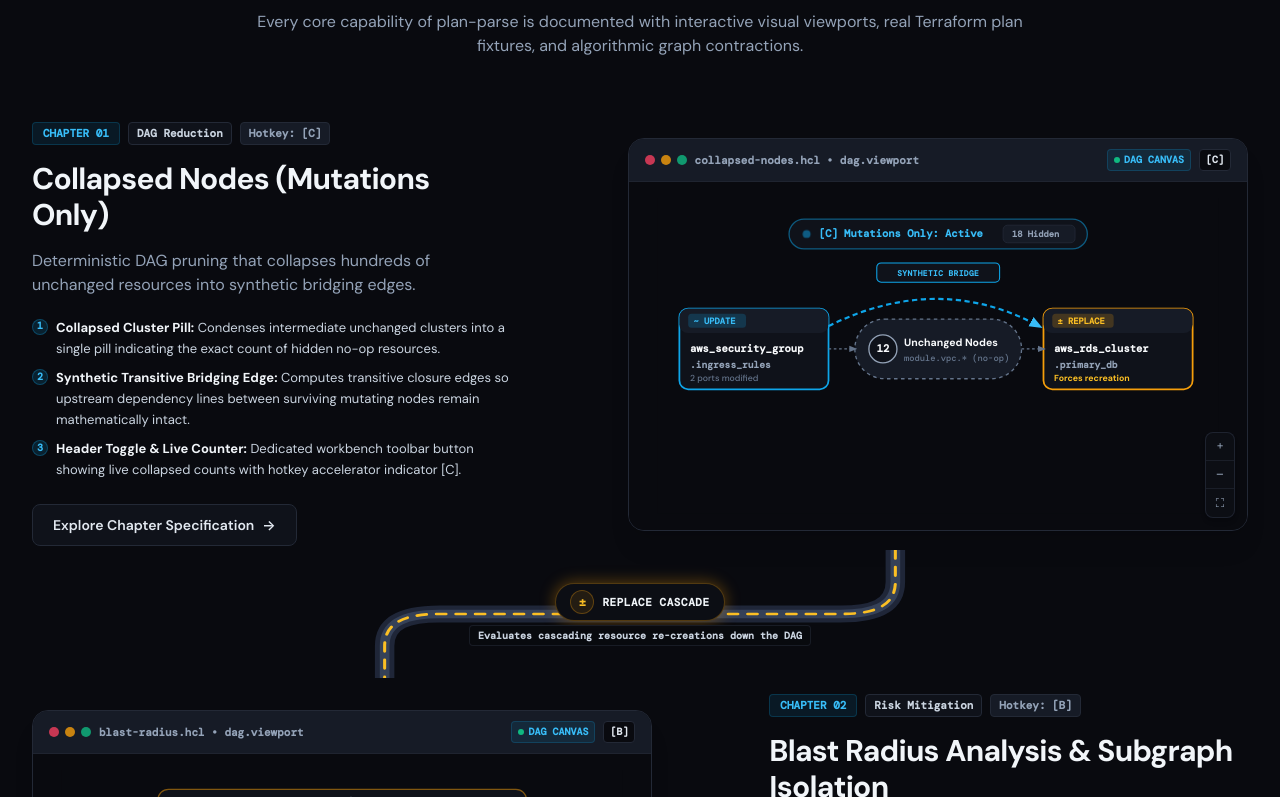
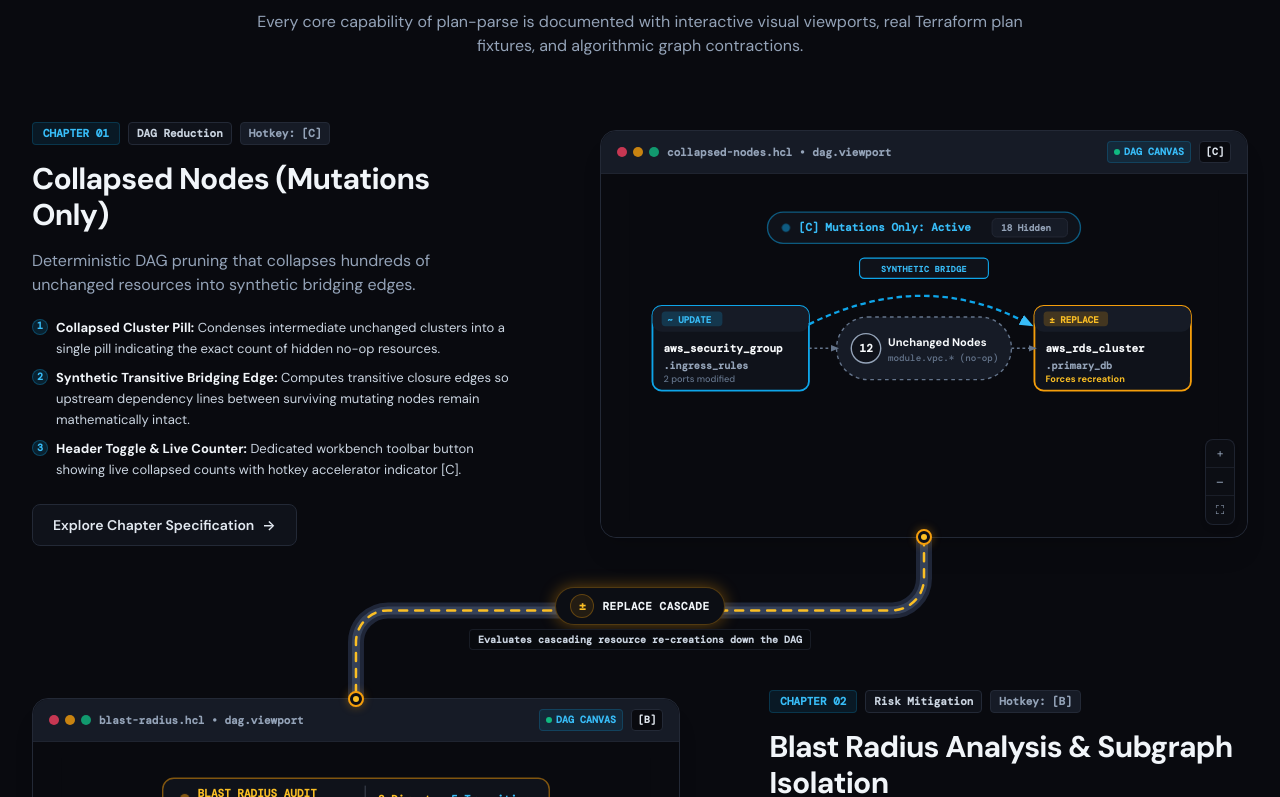
Before and after one commit to AatirNadim/plan-parse, a Next.js app in the folder landing/: page / in a window 1280 px wide. Shown: the part 1583-2380 px from the top of the page. Built offline with nearby package versions, Linux system fonts and the light colour scheme; a web font is replaced by a local one.

Commit message:
feat: enhance FeatureFlowSection with dynamic conduit paths and improved layout for visual aids

```diff
--- a/landing/components/FeatureFlowSection.js
+++ b/landing/components/FeatureFlowSection.js
@@ -1,6 +1,6 @@
 "use client";
 
-import React from "react";
+import React, { useState, useEffect, useRef, useCallback } from "react";
 import Link from "next/link";
 import { FEATURES } from "../lib/features-data";
 import FeatureCleanVisual from "./FeatureCleanVisuals";
@@ -99,30 +99,32 @@ const FLOW_TRANSITIONS = [
  * - Midpoint action node badge with semantic symbol (+, -, ~, ±, ⇲)
  * - Responsive: S-curve across columns on desktop, straight spine on mobile
  */
-function FlowConduit({ transition, isEvenToOdd }) {
+function FlowConduit({ transition, isEvenToOdd, index, hasDynamicPath }) {
   // isEvenToOdd: true = from right column (~71%) to left column (~29%)
   // false = from left column (~29%) to right column (~71%)
   const startX = isEvenToOdd ? 710 : 290;
   const endX = isEvenToOdd ? 290 : 710;
 
-  // SVG curved path: vertical drop -> smooth horizontal elbow -> crossbar -> smooth vertical elbow -> exit drop
+  // Extended fallback SVG curved path (visible when dynamic path is not yet computed, e.g. SSR)
   const pathD = isEvenToOdd
-    ? "M 710 0 V 30 C 710 54, 690 60, 665 60 H 335 C 310 60, 290 66, 290 90 V 120"
-    : "M 290 0 V 30 C 290 54, 310 60, 335 60 H 665 C 690 60, 710 66, 710 90 V 120";
+    ? "M 710 -40 V 30 C 710 54, 690 60, 665 60 H 335 C 310 60, 290 66, 290 90 V 160"
+    : "M 290 -40 V 30 C 290 54, 310 60, 335 60 H 665 C 690 60, 710 66, 710 90 V 160";
 
   return (
-    <div className="relative w-full h-24 sm:h-28 lg:h-32 my-1 flex items-center justify-center select-none">
-      {/* Desktop Curved Flow (lg and above) */}
-      <div className="hidden lg:block absolute inset-0 w-full h-full pointer-events-none">
+    <div className="relative w-full h-24 sm:h-28 lg:h-32 flex items-center justify-center select-none overflow-visible">
+      {/* Desktop Curved Flow (Fallback for SSR / before mount) */}
+      {!hasDynamicPath && (
+        <div className="hidden lg:block absolute inset-0 w-full h-full pointer-events-none overflow-visible">
           <svg
             viewBox="0 0 1000 120"
             fill="none"
             preserveAspectRatio="none"
-          className="w-full h-full"
+            className="w-full h-full overflow-visible"
           >
             {/* Outer Casing Track (Dark obsidian / slate casing from BrandLogo) */}
             <path
               d={pathD}
+              fill="none"
               className="stroke-[#1F2638] dark:stroke-[#1F2638] light:stroke-[#CBD5E1]"
               strokeWidth="16"
               strokeLinecap="round"
@@ -131,6 +133,7 @@ function FlowConduit({ transition, isEvenToOdd }) {
             {/* Intermediate Track Border Outline */}
             <path
               d={pathD}
+              fill="none"
               className="stroke-[#3B4861] dark:stroke-[#3B4861] light:stroke-[#94A3B8]"
               strokeWidth="8"
               strokeLinecap="round"
@@ -140,6 +143,7 @@ function FlowConduit({ transition, isEvenToOdd }) {
             {/* Inner Glowing Conduit Wire (Animated Dashed Pulse) */}
             <path
               d={pathD}
+              fill="none"
               stroke={transition.strokeColor}
               strokeWidth="2.5"
               strokeDasharray="8 8"
@@ -148,9 +152,10 @@ function FlowConduit({ transition, isEvenToOdd }) {
             />
           </svg>
         </div>
+      )}
 
       {/* Mobile & Tablet Vertical Center Spine (< lg) */}
-      <div className="lg:hidden absolute inset-0 flex items-center justify-center pointer-events-none">
+      <div className="lg:hidden absolute -top-4 -bottom-4 inset-x-0 flex items-center justify-center pointer-events-none">
         <div className="h-full w-4 bg-[#1F2638] dark:bg-[#1F2638] light:bg-[#CBD5E1] rounded-full flex items-center justify-center">
           <div
             className="h-full w-0.5 border-l-2 border-dashed animate-flow-pulse"
@@ -160,7 +165,10 @@ function FlowConduit({ transition, isEvenToOdd }) {
       </div>
 
       {/* Center Action Node Badge (Embedded on the Conduit) */}
-      <div className="relative z-10 flex flex-col items-center">
+      <div
+        id={`transition-badge-${index}`}
+        className="relative z-20 flex flex-col items-center pt-4"
+      >
         <div
           className={`flex items-center space-x-2 px-3.5 py-1.5 rounded-full border ${transition.badgeBorder} bg-workbench-panel dark:bg-[#0C0E14] light:bg-white shadow-lg transition-transform hover:scale-105 cursor-default`}
           style={{
@@ -192,16 +200,50 @@ function FlowConduit({ transition, isEvenToOdd }) {
 /**
  * Workstation Viewport Frame:
  * Visual aid card embedding the high-DPI vector SVG diagram inside an authentic IDE canvas.
+ * Now equipped with top and bottom docking ports for seamless pipeline conduit connectivity.
  */
-function WorkstationViewport({ feature, isLeftOnDesktop }) {
+function WorkstationViewport({
+  feature,
+  index,
+  isLeftOnDesktop,
+  showTopPort,
+  showBottomPort,
+  topTransition,
+  bottomTransition,
+}) {
   return (
     <div
-      className={`relative group rounded-2xl border border-slate-200 dark:border-workbench-border bg-white dark:bg-[#0C0E15] shadow-xl hover:shadow-2xl hover:border-sky-500/40 transition-all duration-300 overflow-hidden w-full max-w-[90%] mx-auto ${
+      className={`relative group rounded-2xl border border-slate-200 dark:border-workbench-border bg-white dark:bg-[#0C0E15] shadow-xl hover:shadow-2xl hover:border-sky-500/40 transition-all duration-300 w-full max-w-[94%] mx-auto ${
         isLeftOnDesktop ? "lg:mr-auto lg:ml-0" : "lg:ml-auto lg:mr-0"
       }`}
     >
+      {/* Top Connector Port (Dock Node) */}
+      {showTopPort && (
+        <div
+          id={`viewport-dock-top-${index}`}
+          className="absolute top-0 left-1/2 -translate-x-1/2 -translate-y-1/2 z-30 flex items-center justify-center pointer-events-none"
+        >
+          <span
+            className="absolute w-5 h-5 rounded-full animate-ping opacity-25"
+            style={{ backgroundColor: topTransition?.strokeColor || "#38BDF8" }}
+          />
+          <span
+            className="w-4 h-4 rounded-full border-2 bg-white dark:bg-[#0C0E15] shadow-lg flex items-center justify-center transition-all duration-300 group-hover:scale-110"
+            style={{
+              borderColor: topTransition?.borderColor || "#38BDF8",
+              boxShadow: `0 0 10px ${topTransition?.glowColor || "rgba(56,189,248,0.6)"}`,
+            }}
+          >
+            <span
+              className="w-1.5 h-1.5 rounded-full"
+              style={{ backgroundColor: topTransition?.strokeColor || "#38BDF8" }}
+            />
+          </span>
+        </div>
+      )}
+
       {/* Viewport macOS/IDE Window Header */}
-      <div className="flex items-center justify-between px-4 py-2.5 border-b border-slate-200 dark:border-workbench-border/70 bg-slate-100 dark:bg-[#161B26] text-xs font-mono select-none">
+      <div className="flex items-center justify-between px-4 py-2.5 rounded-t-2xl border-b border-slate-200 dark:border-workbench-border/70 bg-slate-100 dark:bg-[#161B26] text-xs font-mono select-none">
         {/* Window controls & file path */}
         <div className="flex items-center space-x-2">
           <div className="flex items-center space-x-1.5">
@@ -227,7 +269,7 @@ function WorkstationViewport({ feature, isLeftOnDesktop }) {
       </div>
 
       {/* Viewport Canvas Body (100% Solid Background, Zero Dots) */}
-      <div className="relative aspect-[16/9] w-full overflow-hidden bg-[#F8FAFC] dark:bg-[#090A0F] flex items-center justify-center">
+      <div className="relative aspect-[16/9] w-full rounded-b-2xl overflow-hidden bg-[#F8FAFC] dark:bg-[#090A0F] flex items-center justify-center">
         {/* Clean, Focused Visual Aid (Zero Numbered Pins, Minimal Overwhelm) */}
         <div className="relative z-10 w-full h-full p-2 sm:p-4 transition-transform duration-500 group-hover:scale-[1.01] flex items-center justify-center">
           <FeatureCleanVisual featureId={feature.id} />
@@ -258,6 +300,31 @@ function WorkstationViewport({ feature, isLeftOnDesktop }) {
           </button>
         </div>
       </div>
+
+      {/* Bottom Connector Port (Dock Node) */}
+      {showBottomPort && (
+        <div
+          id={`viewport-dock-bottom-${index}`}
+          className="absolute bottom-0 left-1/2 -translate-x-1/2 translate-y-1/2 z-30 flex items-center justify-center pointer-events-none"
+        >
+          <span
+            className="absolute w-5 h-5 rounded-full animate-ping opacity-25"
+            style={{ backgroundColor: bottomTransition?.strokeColor || "#38BDF8" }}
+          />
+          <span
+            className="w-4 h-4 rounded-full border-2 bg-white dark:bg-[#0C0E15] shadow-lg flex items-center justify-center transition-all duration-300 group-hover:scale-110"
+            style={{
+              borderColor: bottomTransition?.borderColor || "#38BDF8",
+              boxShadow: `0 0 10px ${bottomTransition?.glowColor || "rgba(56,189,248,0.6)"}`,
+            }}
+          >
+            <span
+              className="w-1.5 h-1.5 rounded-full"
+              style={{ backgroundColor: bottomTransition?.strokeColor || "#38BDF8" }}
+            />
+          </span>
+        </div>
+      )}
     </div>
   );
 }
@@ -335,6 +402,113 @@ function FeatureEditorial({ feature, index }) {
  * Replaces the static 3x2 card grid with an alternating, connected DAG pipeline flow.
  */
 export default function FeatureFlowSection() {
+  const pipelineRef = useRef(null);
+  const [conduitPaths, setConduitPaths] = useState([]);
+  const [isMounted, setIsMounted] = useState(false);
+
+  const updatePaths = useCallback(() => {
+    if (!pipelineRef.current) return;
+    const containerRect = pipelineRef.current.getBoundingClientRect();
+
+    const newPaths = [];
+    for (let i = 0; i < FEATURES.length - 1; i++) {
+      const fromEl = document.getElementById(`viewport-dock-bottom-${i}`);
+      const toEl = document.getElementById(`viewport-dock-top-${i + 1}`);
+      const badgeEl = document.getElementById(`transition-badge-${i}`);
+
+      if (fromEl && toEl) {
+        const fromRect = fromEl.getBoundingClientRect();
+        const toRect = toEl.getBoundingClientRect();
+
+        const startX = fromRect.left + fromRect.width / 2 - containerRect.left;
+        const startY = fromRect.top + fromRect.height / 2 - containerRect.top;
+
+        const endX = toRect.left + toRect.width / 2 - containerRect.left;
+        const endY = toRect.top + toRect.height / 2 - containerRect.top;
+
+        let midY;
+        if (badgeEl) {
+          const badgeRect = badgeEl.getBoundingClientRect();
+          midY = badgeRect.top + badgeRect.height / 2 - containerRect.top;
+        } else {
+          midY = (startY + endY) / 2;
+        }
+
+        const isRightToLeft = startX > endX;
+        const dx = Math.abs(endX - startX);
+
+        // Radius for smooth elbows
+        const r = Math.min(
+          32,
+          Math.max(12, dx / 4),
+          Math.max(8, (midY - startY) * 0.7),
+          Math.max(8, (endY - midY) * 0.7)
+        );
+        const dir = isRightToLeft ? -1 : 1;
+
+        let d = "";
+        if (dx < 30) {
+          d = `M ${startX} ${startY} V ${endY}`;
+        } else {
+          d =
+            `M ${startX} ${startY} ` +
+            `V ${midY - r} ` +
+            `C ${startX} ${midY - r * 0.45}, ${startX + dir * r * 0.45} ${midY}, ${startX + dir * r} ${midY} ` +
+            `H ${endX - dir * r} ` +
+            `C ${endX - dir * r * 0.45} ${midY}, ${endX} ${midY + r * 0.45}, ${endX} ${midY + r} ` +
+            `V ${endY}`;
+        }
+
+        newPaths.push({
+          index: i,
+          transition: FLOW_TRANSITIONS[i],
+          d,
+          startX,
+          startY,
+          endX,
+          endY,
+          midY,
+        });
+      }
+    }
+    setConduitPaths(newPaths);
+  }, []);
+
+  useEffect(() => {
+    setIsMounted(true);
+    updatePaths();
+
+    let ro = null;
+    if (typeof ResizeObserver !== "undefined" && pipelineRef.current) {
+      ro = new ResizeObserver(() => {
+        updatePaths();
+      });
+      ro.observe(pipelineRef.current);
+    }
+
+    const handleResize = () => {
+      updatePaths();
+    };
+
+    window.addEventListener("resize", handleResize);
+
+    if (typeof document !== "undefined" && document.fonts && document.fonts.ready) {
+      document.fonts.ready.then(() => {
+        updatePaths();
+      });
+    }
+
+    const timer1 = setTimeout(updatePaths, 100);
+    const timer2 = setTimeout(updatePaths, 500);
+
+    return () => {
+      if (ro) ro.disconnect();
+      window.removeEventListener("resize", handleResize);
+      clearTimeout(timer1);
+      clearTimeout(timer2);
+    };
+  }, [updatePaths]);
+
   return (
     <section className="pt-8 relative" id="features">
       {/* Section Header */}
@@ -352,6 +526,50 @@ export default function FeatureFlowSection() {
       </div>
 
       {/* Connected Flow Pipeline */}
+      <div className="relative" ref={pipelineRef}>
+        {/* Dynamic Exact Pipeline SVG Layer (Desktop) */}
+        {isMounted && conduitPaths.length > 0 && (
+          <svg
+            className="hidden lg:block absolute inset-0 w-full h-full pointer-events-none z-10 overflow-visible"
+            fill="none"
+            aria-hidden="true"
+          >
+            {conduitPaths.map((item) => (
+              <g key={item.index} fill="none">
+                {/* Outer Casing Track */}
+                <path
+                  d={item.d}
+                  fill="none"
+                  className="stroke-[#1F2638] dark:stroke-[#1F2638] light:stroke-[#CBD5E1]"
+                  strokeWidth="16"
+                  strokeLinecap="round"
+                  strokeLinejoin="round"
+                />
+                {/* Intermediate Track Border Outline */}
+                <path
+                  d={item.d}
+                  fill="none"
+                  className="stroke-[#3B4861] dark:stroke-[#3B4861] light:stroke-[#94A3B8]"
+                  strokeWidth="8"
+                  strokeLinecap="round"
+                  strokeLinejoin="round"
+                  opacity="0.8"
+                />
+                {/* Inner Glowing Conduit Wire (Animated Dashed Pulse) */}
+                <path
+                  d={item.d}
+                  fill="none"
+                  stroke={item.transition.strokeColor}
+                  strokeWidth="2.5"
+                  strokeDasharray="8 8"
+                  strokeLinecap="round"
+                  className="animate-flow-pulse"
+                />
+              </g>
+            ))}
+          </svg>
+        )}
+
         <div className="space-y-4">
           {FEATURES.map((feature, idx) => {
             // Alternating layout: even indices have Editorial on Left & Viewport on Right;
@@ -371,14 +589,30 @@ export default function FeatureFlowSection() {
                       </div>
                       {/* Right: Viewport Card (Cols 6-12) */}
                       <div className="lg:col-span-7 order-1 lg:order-2">
-                      <WorkstationViewport feature={feature} isLeftOnDesktop={false} />
+                        <WorkstationViewport
+                          feature={feature}
+                          index={idx}
+                          isLeftOnDesktop={false}
+                          showTopPort={idx > 0}
+                          showBottomPort={idx < FEATURES.length - 1}
+                          topTransition={idx > 0 ? FLOW_TRANSITIONS[idx - 1] : null}
+                          bottomTransition={idx < FEATURES.length - 1 ? FLOW_TRANSITIONS[idx] : null}
+                        />
                       </div>
                     </>
                   ) : (
                     <>
                       {/* Left: Viewport Card (Cols 1-7) */}
                       <div className="lg:col-span-7 order-1">
-                      <WorkstationViewport feature={feature} isLeftOnDesktop={true} />
+                        <WorkstationViewport
+                          feature={feature}
+                          index={idx}
+                          isLeftOnDesktop={true}
+                          showTopPort={idx > 0}
+                          showBottomPort={idx < FEATURES.length - 1}
+                          topTransition={idx > 0 ? FLOW_TRANSITIONS[idx - 1] : null}
+                          bottomTransition={idx < FEATURES.length - 1 ? FLOW_TRANSITIONS[idx] : null}
+                        />
                       </div>
                       {/* Right: Editorial (Cols 8-12) */}
                       <div className="lg:col-span-5 order-2">
@@ -393,12 +627,15 @@ export default function FeatureFlowSection() {
                   <FlowConduit
                     transition={transition}
                     isEvenToOdd={isEven}
+                    index={idx}
+                    hasDynamicPath={isMounted && conduitPaths.length > 0}
                   />
                 )}
               </div>
             );
           })}
         </div>
+      </div>
     </section>
   );
 }
```
Lines whose indentation alone changed are shown as unchanged.
